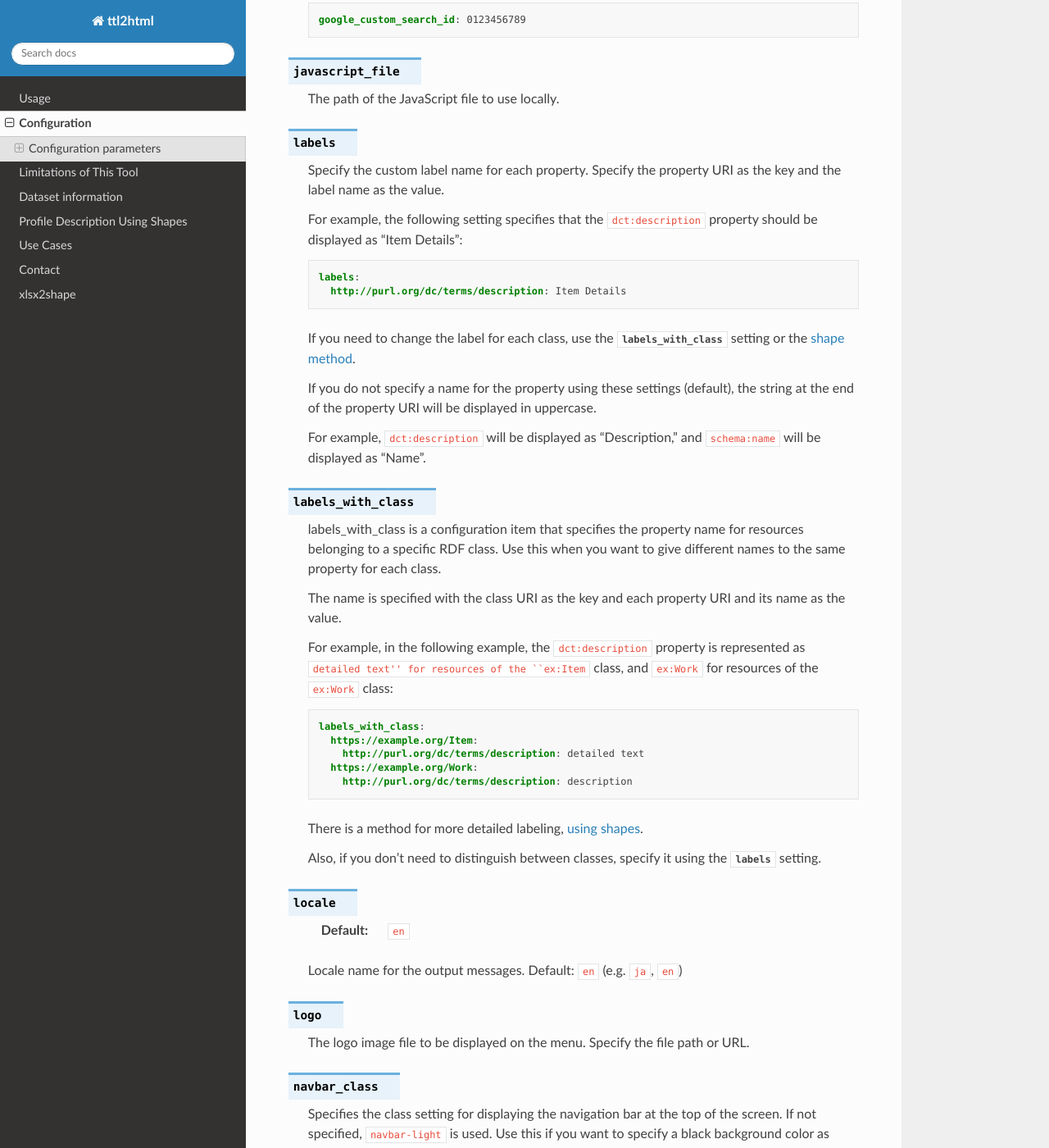
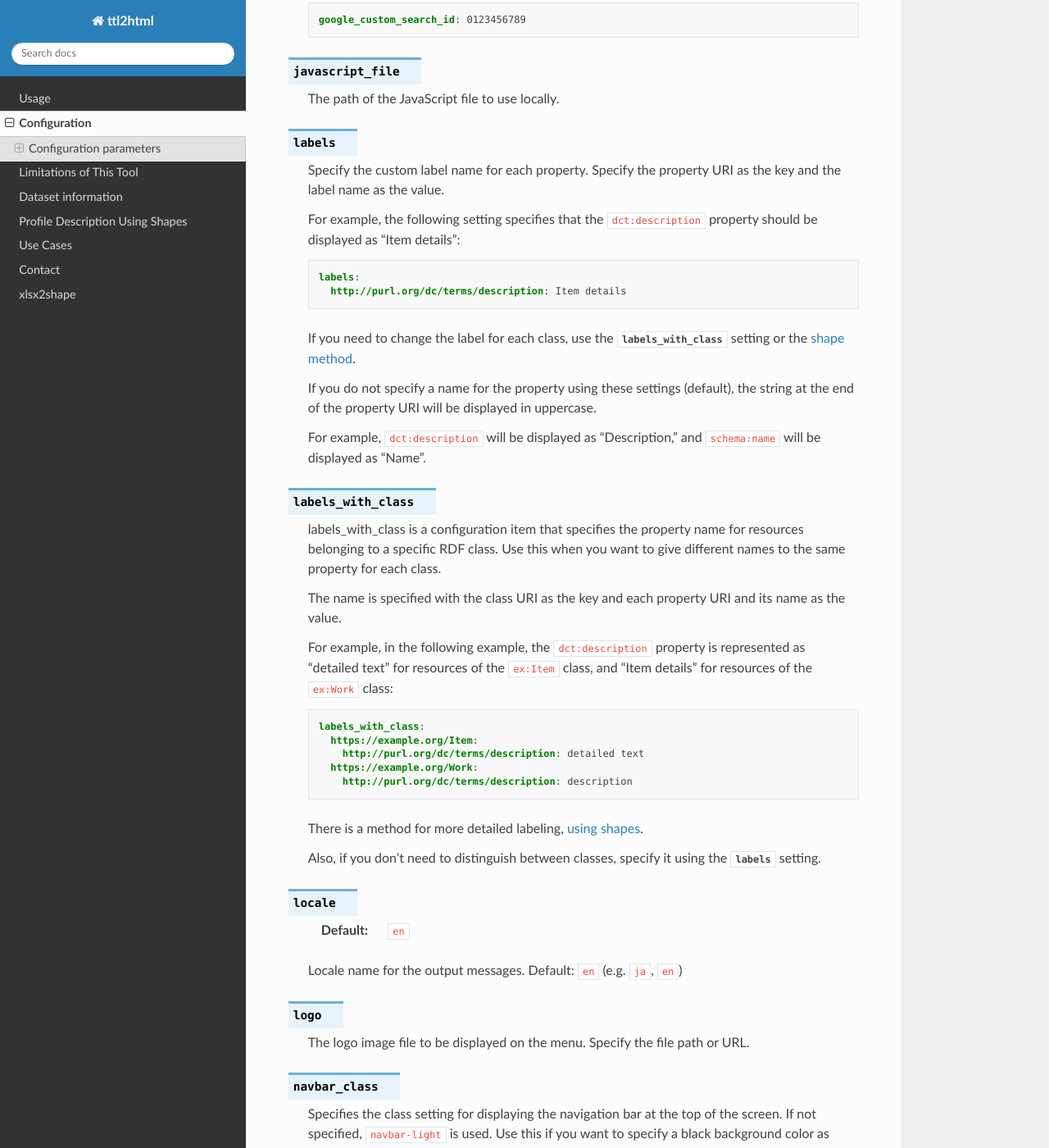
Before and after one commit to masao/ttl2html-doc, a Sphinx documentation site: the page built from docs/configuration.rst, in a window 1280 px wide and 1400 px high, scrolled down 2233 px. Shown: the whole window at 82% size. Built offline with Sphinx 7.4.7 and the Read the Docs theme 3.1.0, drawn with Linux system fonts in a browser that asks for light colours.

Commit message:
change a bit

```diff
--- a/docs/configuration.rst
+++ b/docs/configuration.rst
@@ -96,12 +96,12 @@
   Specify the custom label name for each property.
   Specify the property URI as the key and the label name as the value.
 
-  For example, the following setting specifies that the ``dct:description`` property should be displayed as "Item Details":
+  For example, the following setting specifies that the ``dct:description`` property should be displayed as "Item details":
 
   .. code:: yaml
 
     labels:
-      http://purl.org/dc/terms/description: Item Details
+      http://purl.org/dc/terms/description: Item details
 
   If you need to change the label for each class, use the :confval:`labels_with_class` setting or the :doc:`shape method <shapes>`.
 
@@ -116,7 +116,7 @@
 
   The name is specified with the class URI as the key and each property URI and its name as the value.
 
-  For example, in the following example, the ``dct:description`` property is represented as ``detailed text'' for resources of the ``ex:Item`` class, and ``ex:Work`` for resources of the ``ex:Work`` class:
+  For example, in the following example, the ``dct:description`` property is represented as "detailed text" for resources of the ``ex:Item`` class, and "Item details" for resources of the ``ex:Work`` class:
 
   .. code:: yaml
 
```
